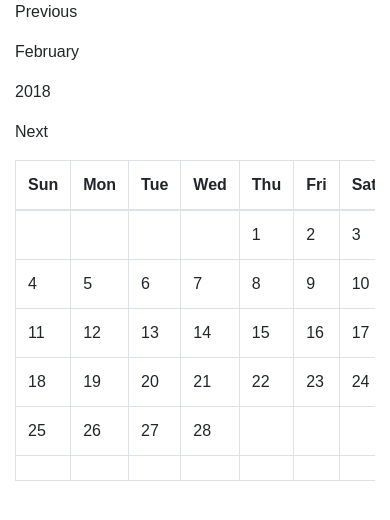
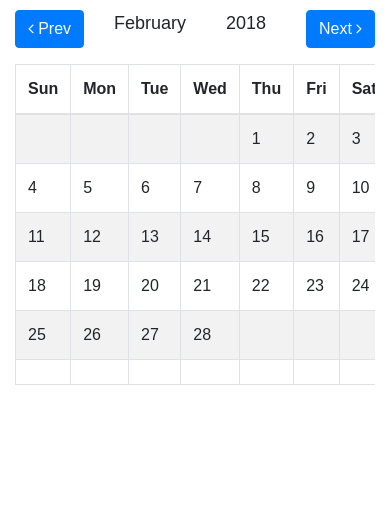
Before and after one commit to Faizaankhan3/Custom-Calendar, a React (Create React App) app: page / in a window 390 px wide. Shown: the top 520 px of the page. Built offline with nearby package versions, Linux system fonts and the light colour scheme.

Commit message:
Formatting

```diff
--- a/package.json
+++ b/package.json
@@ -4,6 +4,7 @@
   "private": true,
   "dependencies": {
     "bootstrap": "^4.0.0",
+    "font-awesome": "^4.7.0",
     "react": "^16.2.0",
     "react-dom": "^16.2.0",
     "react-scripts": "1.1.1"
--- a/src/App.css
+++ b/src/App.css
@@ -1,28 +1,10 @@
-.App {
+.month-year {
+  font-size: large;
   text-align: center;
 }
 
-.App-logo {
-  animation: App-logo-spin infinite 20s linear;
-  height: 80px;
+.header {
+  margin-top: 10px;
+  margin-bottom: 0px;
+  padding: 0px;
 }
-
-.App-header {
-  background-color: #222;
-  height: 150px;
-  padding: 20px;
-  color: white;
-}
-
-.App-title {
-  font-size: 1.5em;
-}
-
-.App-intro {
-  font-size: large;
-}
-
-@keyframes App-logo-spin {
-  from { transform: rotate(0deg); }
-  to { transform: rotate(360deg); }
-}
--- a/src/App.js
+++ b/src/App.js
@@ -9,16 +9,9 @@ class App extends Component {
       month: new Date().getMonth(),
       year: new Date().getFullYear(),
     };
-
     this.getPrevious = this.getPrevious.bind(this);
     this.getNext = this.getNext.bind(this);
   }
-
-  // componentDidMount(){
-  //   this.setState({
-  //     dateArray:getDateArray(this.state.month, this.state.year),
-  //   });
-  // }
 
   getPrevious(){
     if (this.state.month > 0) {
@@ -62,24 +55,27 @@ class App extends Component {
     });
 
     return (
-      <div className="container">
-
-        <div className="row">
-          <div className="col-sm">
-            <p onClick={this.getPrevious}>Previous</p>
+      <div>
+        <div className="row header">
+          <div className="col">
+            <p className="btn btn-primary" onClick={this.getPrevious}>
+              <i className="fa fa-angle-left"></i> Prev
+            </p>
           </div>
-          <div className="col-sm">
+          <div className="col month-year">
             <p>{MONTHS[this.state.month]}</p>
           </div>
-          <div className="col-sm">
+          <div className="col month-year">
             <p>{this.state.year}</p>
           </div>
-          <div className="col-sm">
-            <p onClick={this.getNext}>Next</p>
+          <div className="col">
+            <p className="btn btn-primary float-right" onClick={this.getNext}>
+            Next <i className="fa fa-angle-right"></i>
+            </p>
           </div>
         </div>
         <div className="table-responsive">
-          <table className="table table-bordered">
+          <table className="table table-bordered table-striped">
             <thead>
               <tr>
                 {
--- a/src/index.js
+++ b/src/index.js
@@ -2,9 +2,14 @@ import React from "react";
 import ReactDOM from "react-dom";
 import "bootstrap/dist/css/bootstrap.min.css";
 import "./index.css";
+import "font-awesome/css/font-awesome.css";
 import App from "./App";
 import registerServiceWorker from "./registerServiceWorker";
 
 
-ReactDOM.render(<App />, document.getElementById("root"));
+ReactDOM.render(
+  <div className="container">
+    <App />
+  </div>,
+  document.getElementById("root"));
 registerServiceWorker();
```
